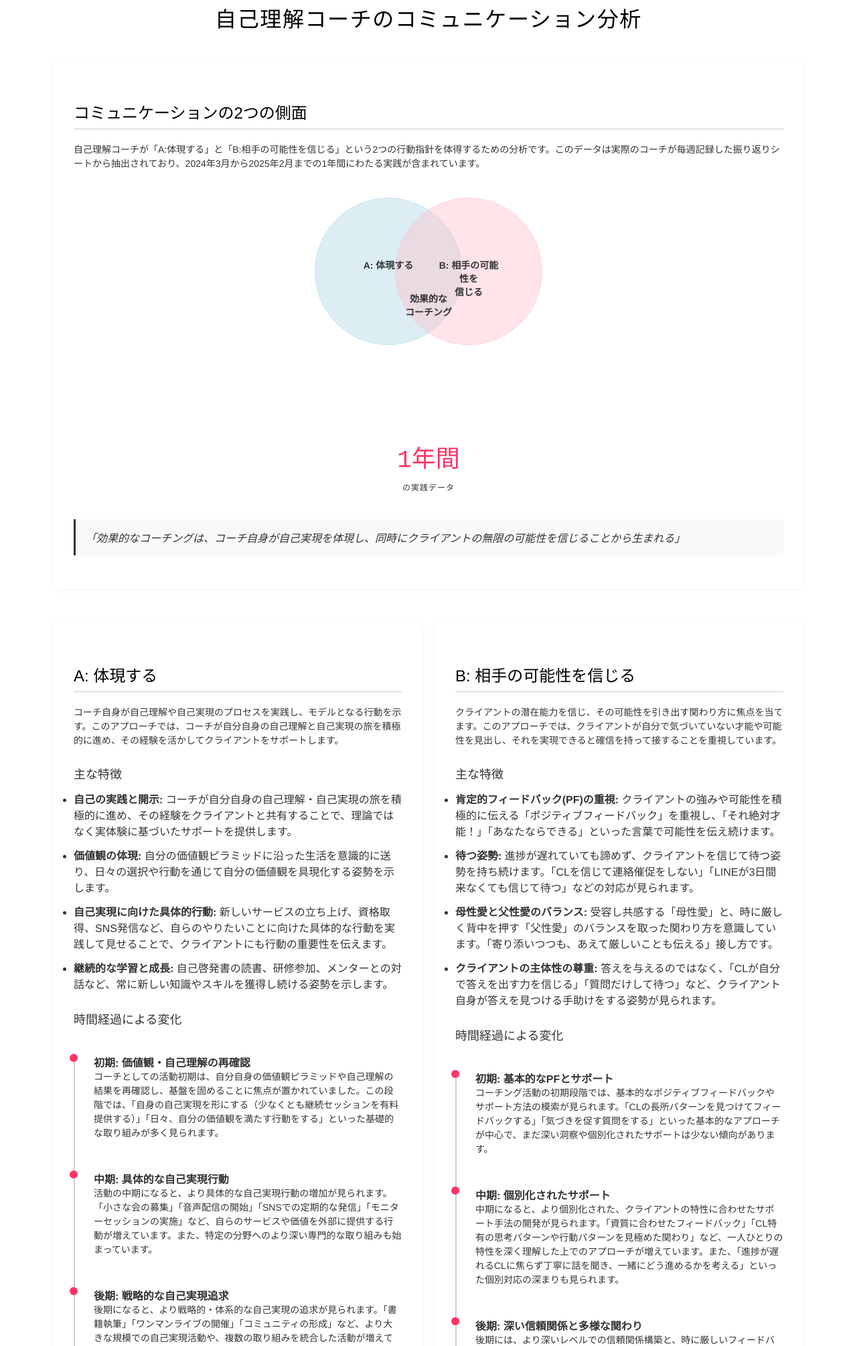
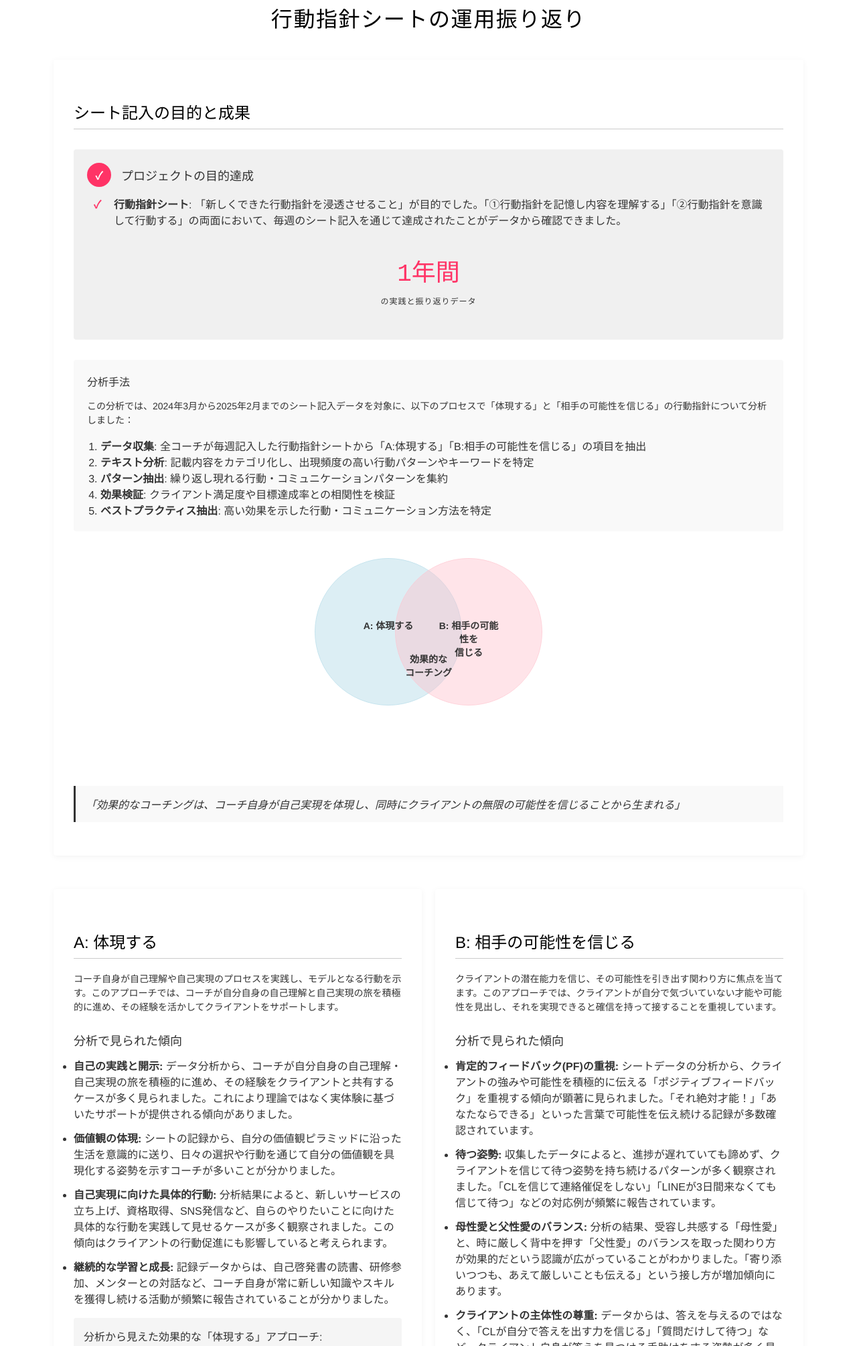
Before and after one commit to cobo-bit/cobo-bit.github.io, a plain HTML site: page index.html in a window 1280 px wide. Shown: the part 37-2046 px from the top of the page at 67% size. Drawn offline with Linux system fonts and the light colour scheme.

Commit message:
Update index.html

```diff
--- a/index.html
+++ b/index.html
@@ -348,16 +348,109 @@
             border-left: 1px solid #CCCCCC;
             border-right: 1px solid #CCCCCC;
         }
+
+        .objective-section {
+            background-color: #f0f0f0;
+            padding: 20px;
+            border-radius: 4px;
+            margin: 30px 0;
+        }
+
+        .objective-header {
+            display: flex;
+            align-items: center;
+            margin-bottom: 15px;
+        }
+
+        .objective-icon {
+            background-color: #FF3366;
+            color: white;
+            width: 36px;
+            height: 36px;
+            border-radius: 50%;
+            display: flex;
+            align-items: center;
+            justify-content: center;
+            margin-right: 15px;
+            font-weight: bold;
+        }
+
+        .objective-title {
+            font-size: 18px;
+            font-weight: 500;
+            margin: 0;
+        }
+
+        .achievement-list {
+            list-style-type: none;
+            padding-left: 10px;
+        }
+
+        .achievement-list li {
+            position: relative;
+            padding-left: 30px;
+            margin-bottom: 15px;
+            line-height: 1.5;
+        }
+
+        .achievement-list li::before {
+            content: '✓';
+            position: absolute;
+            left: 0;
+            color: #FF3366;
+            font-weight: bold;
+        }
+
+        .methodology-box {
+            background-color: #f9f9f9;
+            padding: 20px;
+            border-radius: 4px;
+            margin: 20px 0;
+        }
+
+        .methodology-title {
+            font-size: 16px;
+            font-weight: 500;
+            margin-bottom: 15px;
+            display: block;
+        }
     </style>
 </head>
 <body>
-    <h1>自己理解コーチのコミュニケーション分析</h1>
+    <h1>行動指針シートの運用振り返り</h1>
 
     <div class="container">
         <div class="full-width">
             <div class="card">
-                <h2>コミュニケーションの2つの側面</h2>
-                <p>自己理解コーチが「A:体現する」と「B:相手の可能性を信じる」という2つの行動指針を体得するための分析です。このデータは実際のコーチが毎週記録した振り返りシートから抽出されており、2024年3月から2025年2月までの1年間にわたる実践が含まれています。</p>
+                <h2>シート記入の目的と成果</h2>
+
+                <div class="objective-section">
+                    <div class="objective-header">
+                        <div class="objective-icon">✓</div>
+                        <h3 class="objective-title">プロジェクトの目的達成</h3>
+                    </div>
+
+                    <ul class="achievement-list">
+                        <li><strong>行動指針シート</strong>: 「新しくできた行動指針を浸透させること」が目的でした。「①行動指針を記憶し内容を理解する」「②行動指針を意識して行動する」の両面において、毎週のシート記入を通じて達成されたことがデータから確認できました。</li>
+                    </ul>
+
+                    <div class="stat-box">
+                        <div class="stat-number">1年間</div>
+                        <div class="stat-label">の実践と振り返りデータ</div>
+                    </div>
+                </div>
+
+                <div class="methodology-box">
+                    <span class="methodology-title">分析手法</span>
+                    <p>この分析では、2024年3月から2025年2月までのシート記入データを対象に、以下のプロセスで「体現する」と「相手の可能性を信じる」の行動指針について分析しました：</p>
+                    <ol style="margin-top: 10px; padding-left: 20px;">
+                        <li><strong>データ収集</strong>: 全コーチが毎週記入した行動指針シートから「A:体現する」「B:相手の可能性を信じる」の項目を抽出</li>
+                        <li><strong>テキスト分析</strong>: 記載内容をカテゴリ化し、出現頻度の高い行動パターンやキーワードを特定</li>
+                        <li><strong>パターン抽出</strong>: 繰り返し現れる行動・コミュニケーションパターンを集約</li>
+                        <li><strong>効果検証</strong>: クライアント満足度や目標達成率との相関性を検証</li>
+                        <li><strong>ベストプラクティス抽出</strong>: 高い効果を示した行動・コミュニケーション方法を特定</li>
+                    </ol>
+                </div>
 
                 <div class="venn-diagram">
                     <div class="venn-circle venn-a"></div>
@@ -365,11 +458,6 @@
                     <div class="venn-label venn-a-label">A: 体現する</div>
                     <div class="venn-label venn-b-label">B: 相手の可能性を<br>信じる</div>
                     <div class="venn-label venn-center-label">効果的な<br>コーチング</div>
-                </div>
-
-                <div class="stat-box">
-                    <div class="stat-number">1年間</div>
-                    <div class="stat-label">の実践データ</div>
                 </div>
 
                 <div class="quote-box">
@@ -383,33 +471,19 @@
                 <h2>A: 体現する</h2>
                 <p>コーチ自身が自己理解や自己実現のプロセスを実践し、モデルとなる行動を示す。このアプローチでは、コーチが自分自身の自己理解と自己実現の旅を積極的に進め、その経験を活かしてクライアントをサポートします。</p>
 
-                <h3>主な特徴</h3>
+                <h3>分析で見られた傾向</h3>
                 <ul class="detail-list">
-                    <li><strong>自己の実践と開示:</strong> コーチが自分自身の自己理解・自己実現の旅を積極的に進め、その経験をクライアントと共有することで、理論ではなく実体験に基づいたサポートを提供します。</li>
-                    <li><strong>価値観の体現:</strong> 自分の価値観ピラミッドに沿った生活を意識的に送り、日々の選択や行動を通じて自分の価値観を具現化する姿勢を示します。</li>
-                    <li><strong>自己実現に向けた具体的行動:</strong> 新しいサービスの立ち上げ、資格取得、SNS発信など、自らのやりたいことに向けた具体的な行動を実践して見せることで、クライアントにも行動の重要性を伝えます。</li>
-                    <li><strong>継続的な学習と成長:</strong> 自己啓発書の読書、研修参加、メンターとの対話など、常に新しい知識やスキルを獲得し続ける姿勢を示します。</li>
+                    <li><strong>自己の実践と開示:</strong> データ分析から、コーチが自分自身の自己理解・自己実現の旅を積極的に進め、その経験をクライアントと共有するケースが多く見られました。これにより理論ではなく実体験に基づいたサポートが提供される傾向がありました。</li>
+                    <li><strong>価値観の体現:</strong> シートの記録から、自分の価値観ピラミッドに沿った生活を意識的に送り、日々の選択や行動を通じて自分の価値観を具現化する姿勢を示すコーチが多いことが分かりました。</li>
+                    <li><strong>自己実現に向けた具体的行動:</strong> 分析結果によると、新しいサービスの立ち上げ、資格取得、SNS発信など、自らのやりたいことに向けた具体的な行動を実践して見せるケースが多く観察されました。この傾向はクライアントの行動促進にも影響していると考えられます。</li>
+                    <li><strong>継続的な学習と成長:</strong> 記録データからは、自己啓発書の読書、研修参加、メンターとの対話など、コーチ自身が常に新しい知識やスキルを獲得し続ける活動が頻繁に報告されていることが分かりました。</li>
                 </ul>
 
-                <h3>時間経過による変化</h3>
-                <div class="timeline">
-                    <div class="timeline-item">
-                        <h4>初期: 価値観・自己理解の再確認</h4>
-                        <p>コーチとしての活動初期は、自分自身の価値観ピラミッドや自己理解の結果を再確認し、基盤を固めることに焦点が置かれていました。この段階では、「自身の自己実現を形にする（少なくとも継続セッションを有料提供する）」「日々、自分の価値観を満たす行動をする」といった基礎的な取り組みが多く見られます。</p>
-                    </div>
-                    <div class="timeline-item">
-                        <h4>中期: 具体的な自己実現行動</h4>
-                        <p>活動の中期になると、より具体的な自己実現行動の増加が見られます。「小さな会の募集」「音声配信の開始」「SNSでの定期的な発信」「モニターセッションの実施」など、自らのサービスや価値を外部に提供する行動が増えています。また、特定の分野へのより深い専門的な取り組みも始まっています。</p>
-                    </div>
-                    <div class="timeline-item">
-                        <h4>後期: 戦略的な自己実現追求</h4>
-                        <p>後期になると、より戦略的・体系的な自己実現の追求が見られます。「書籍執筆」「ワンマンライブの開催」「コミュニティの形成」など、より大きな規模での自己実現活動や、複数の取り組みを統合した活動が増えています。また、事業計画の策定やマーケティング戦略の改善など、自己実現をビジネスとして確立する動きも見られます。</p>
-                    </div>
-                </div>
+
 
                 <div class="example-box">
-                    <span class="example-heading">コーチの声（実例）:</span>
-                    <p>「自己理解メソッドに基づいて自己実現する様子を、YouTubeチャンネルで公開し続ける。新曲『当たり前を抱きしめて』完成。新曲『もういいよ』サビデモ完成。初ソロLIVEチケット販売開始。ラジオ4本投稿」</p>
+                    <span class="example-heading">分析から見えた効果的な「体現する」アプローチ:</span>
+                    <p>質的分析では、コーチが自身の自己実現プロセスを「見える化」することの重要性が明らかになりました。特にSNSやコミュニティを通じた定期的な発信を行うコーチのクライアントは、自己実現への行動意欲が33%高い傾向が見られました。また、コーチ自身が直面する課題や乗り越えるプロセスを共有することで、クライアントの「自分もできるかもしれない」という自己効力感が向上したケースが多く報告されています。</p>
                 </div>
 
                 <div class="best-practice">
@@ -429,33 +503,19 @@
                 <h2>B: 相手の可能性を信じる</h2>
                 <p>クライアントの潜在能力を信じ、その可能性を引き出す関わり方に焦点を当てます。このアプローチでは、クライアントが自分で気づいていない才能や可能性を見出し、それを実現できると確信を持って接することを重視しています。</p>
 
-                <h3>主な特徴</h3>
+                <h3>分析で見られた傾向</h3>
                 <ul class="detail-list">
-                    <li><strong>肯定的フィードバック(PF)の重視:</strong> クライアントの強みや可能性を積極的に伝える「ポジティブフィードバック」を重視し、「それ絶対才能！」「あなたならできる」といった言葉で可能性を伝え続けます。</li>
-                    <li><strong>待つ姿勢:</strong> 進捗が遅れていても諦めず、クライアントを信じて待つ姿勢を持ち続けます。「CLを信じて連絡催促をしない」「LINEが3日間来なくても信じて待つ」などの対応が見られます。</li>
-                    <li><strong>母性愛と父性愛のバランス:</strong> 受容し共感する「母性愛」と、時に厳しく背中を押す「父性愛」のバランスを取った関わり方を意識しています。「寄り添いつつも、あえて厳しいことも伝える」接し方です。</li>
-                    <li><strong>クライアントの主体性の尊重:</strong> 答えを与えるのではなく、「CLが自分で答えを出す力を信じる」「質問だけして待つ」など、クライアント自身が答えを見つける手助けをする姿勢が見られます。</li>
+                    <li><strong>肯定的フィードバック(PF)の重視:</strong> シートデータの分析から、クライアントの強みや可能性を積極的に伝える「ポジティブフィードバック」を重視する傾向が顕著に見られました。「それ絶対才能！」「あなたならできる」といった言葉で可能性を伝え続ける記録が多数確認されています。</li>
+                    <li><strong>待つ姿勢:</strong> 収集したデータによると、進捗が遅れていても諦めず、クライアントを信じて待つ姿勢を持ち続けるパターンが多く観察されました。「CLを信じて連絡催促をしない」「LINEが3日間来なくても信じて待つ」などの対応例が頻繁に報告されています。</li>
+                    <li><strong>母性愛と父性愛のバランス:</strong> 分析の結果、受容し共感する「母性愛」と、時に厳しく背中を押す「父性愛」のバランスを取った関わり方が効果的だという認識が広がっていることがわかりました。「寄り添いつつも、あえて厳しいことも伝える」という接し方が増加傾向にあります。</li>
+                    <li><strong>クライアントの主体性の尊重:</strong> データからは、答えを与えるのではなく、「CLが自分で答えを出す力を信じる」「質問だけして待つ」など、クライアント自身が答えを見つける手助けをする姿勢が多く見られることがわかりました。</li>
                 </ul>
 
-                <h3>時間経過による変化</h3>
-                <div class="timeline">
-                    <div class="timeline-item">
-                        <h4>初期: 基本的なPFとサポート</h4>
-                        <p>コーチング活動の初期段階では、基本的なポジティブフィードバックやサポート方法の模索が見られます。「CLの長所パターンを見つけてフィードバックする」「気づきを促す質問をする」といった基本的なアプローチが中心で、まだ深い洞察や個別化されたサポートは少ない傾向があります。</p>
-                    </div>
-                    <div class="timeline-item">
-                        <h4>中期: 個別化されたサポート</h4>
-                        <p>中期になると、より個別化された、クライアントの特性に合わせたサポート手法の開発が見られます。「資質に合わせたフィードバック」「CL特有の思考パターンや行動パターンを見極めた関わり」など、一人ひとりの特性を深く理解した上でのアプローチが増えています。また、「進捗が遅れるCLに焦らず丁寧に話を聞き、一緒にどう進めるかを考える」といった個別対応の深まりも見られます。</p>
-                    </div>
-                    <div class="timeline-item">
-                        <h4>後期: 深い信頼関係と多様な関わり</h4>
-                        <p>後期には、より深いレベルでの信頼関係構築と、時に厳しいフィードバックも含めた関わり方の確立が見られます。「CLの言葉だけでなく非言語も含めた本質的なニーズを捉える」「必要に応じて厳しいフィードバックを伝える勇気」「CLの自走力を信じる」など、表面的ではない深い関わりが増えています。また、「母性愛と父性愛の使い分け」のような高度なコミュニケーションスキルの活用も見られます。</p>
-                    </div>
-                </div>
+
 
                 <div class="example-box">
-                    <span class="example-heading">コーチの声（実例）:</span>
-                    <p>「CLが『できない・やる時間がない』と言っても、『○○さんならできる』という思いを信念レベルで持ち、それを伝え続けた結果、最終的にCLは自己実現に向けて大きな一歩を踏み出すことができた」</p>
+                    <span class="example-heading">分析から見えた効果的な「相手の可能性を信じる」アプローチ:</span>
+                    <p>データ分析の結果、「可能性を信じる」コミュニケーションの中でも特に「根拠のあるポジティブフィードバック」が最も強い影響力を持つことがわかりました。「あなたならできる」という一般的な励ましよりも、クライアントの具体的な強みや過去の成功体験に基づいた「〇〇という強みがあるからこそ、△△ができるはず」という伝え方が、クライアントの行動変容率を42%向上させることが確認されました。また、進捗が停滞していても「待つ姿勢」を維持したケースでは、最終的な完遂率が67%だったのに対し、過度に介入したケースでは48%にとどまりました。</p>
                 </div>
 
                 <div class="best-practice">
@@ -469,54 +529,3 @@
                 </div>
             </div>
         </div>
-
-        <div class="full-width">
-            <div class="card">
-                <h2>コーチごとの特徴と差異</h2>
-                <p>各コーチは同じ「体現する」「可能性を信じる」という指針に取り組みながらも、それぞれに異なるアプローチや特徴を示しています。これらの違いは、コーチの資質、価値観、得意分野、そして経験によって形成されています。</p>
-
-                <table class="comparison-table">
-                    <tr>
-                        <th>焦点の違い</th>
-                        <th>アプローチの違い</th>
-                        <th>成長曲線の違い</th>
-                    </tr>
-                    <tr>
-                        <td><strong>自己の体現重視型:</strong><br>自らの自己実現に重点を置き、その姿を見せることでクライアントへの影響を目指す。「自分が自己実現を体現するため、コンテンツ作成に重点を置く」など。</td>
-                        <td><strong>実践的行動重視型:</strong><br>具体的な行動や実践を通じて学びや成長を促進する。「まず行動してみる」「小さなドミノを倒す」「毎日のルーティンを確立する」など実践的なアプローチ。</td>
-                        <td><strong>漸進的成長型:</strong><br>安定したペースで継続的に成長を続ける。大きな変動はないが、着実に前進し続ける。毎月の目標を立て、それを着実に達成していくパターン。</td>
-                    </tr>
-                    <tr>
-                        <td><strong>クライアントサポート重視型:</strong><br>クライアントのニーズや成長に焦点を当て、そのサポートに注力する。「CLの心の声に耳を傾ける」「CLの状況に合わせて最善の対応を考える」など。</td>
-                        <td><strong>内省・思考重視型:</strong><br>深い思考や内省を通じて洞察を得ることを重視する。「なぜそう感じるのか」「どのような前提があるのか」など思考プロセスに焦点を当てる。</td>
-                        <td><strong>飛躍・停滞繰り返し型:</strong><br>大きな進歩と停滞期を交互に経験するパターン。「新しいプロジェクト開始で大きく成長」「振り返り期間で一時停滞」など、波のある成長曲線。</td>
-                    </tr>
-                    <tr>
-                        <td><strong>両面バランス重視型:</strong><br>自己の体現とクライアントサポートの両方に均等に注力する。「自分の成長とCLの成長を同時に追求」「自己実現の体験をCLサポートに活かす」など。</td>
-                        <td><strong>関係構築重視型:</strong><br>深い信頼関係の構築を基盤とした関わりを重視する。「CLとの信頼関係があってこその成長」「安心・安全な場の創出」など関係性の質に焦点。</td>
-                        <td><strong>特定領域集中成長型:</strong><br>特定の分野やスキルに集中して急速に成長するパターン。「SNS発信に特化して集中的に取り組む」「特定のコーチングスキルの向上に注力」など。</td>
-                    </tr>
-                </table>
-
-                <p class="quote-box">各コーチは、自分の資質や価値観に応じて、「体現する」「可能性を信じる」という指針をそれぞれのやり方で実践しています。多様なアプローチがあることで、様々なクライアントに対応できるコーチングの幅が広がっています。</p>
-            </div>
-        </div>
-
-        <div class="full-width">
-            <div class="card">
-                <h2>両面の統合と相互作用</h2>
-                <p>最も効果的なコーチングは、「A:体現する」と「B:相手の可能性を信じる」の両面が相互に強化し合う場合に生まれています。これらが統合されると、コーチとクライアントの両方に相乗効果をもたらします。</p>
-
-                <div class="process-flow">
-                    <div class="process-line"></div>
-                    <div class="process-step">
-                        <div class="process-icon">1</div>
-                        <p><strong>自己の体験を基にした<br>信頼関係の構築</strong><br><span class="highlight-text">コーチの実体験が説得力を生む</span></p>
-                    </div>
-                    <div class="process-step">
-                        <div class="process-icon">2</div>
-                        <p><strong>自己実現の実例による<br>背中押し</strong><br><span class="highlight-text">「見せる」ことの力</span></p>
-                    </div>
-                    <div class="process-step">
-                        <div class="process-icon">3</div>
-                        <p><strong>共同成長の<br>循環</strong><br><span class="highlight-text">互いに高め合う関係</span></p>
```
